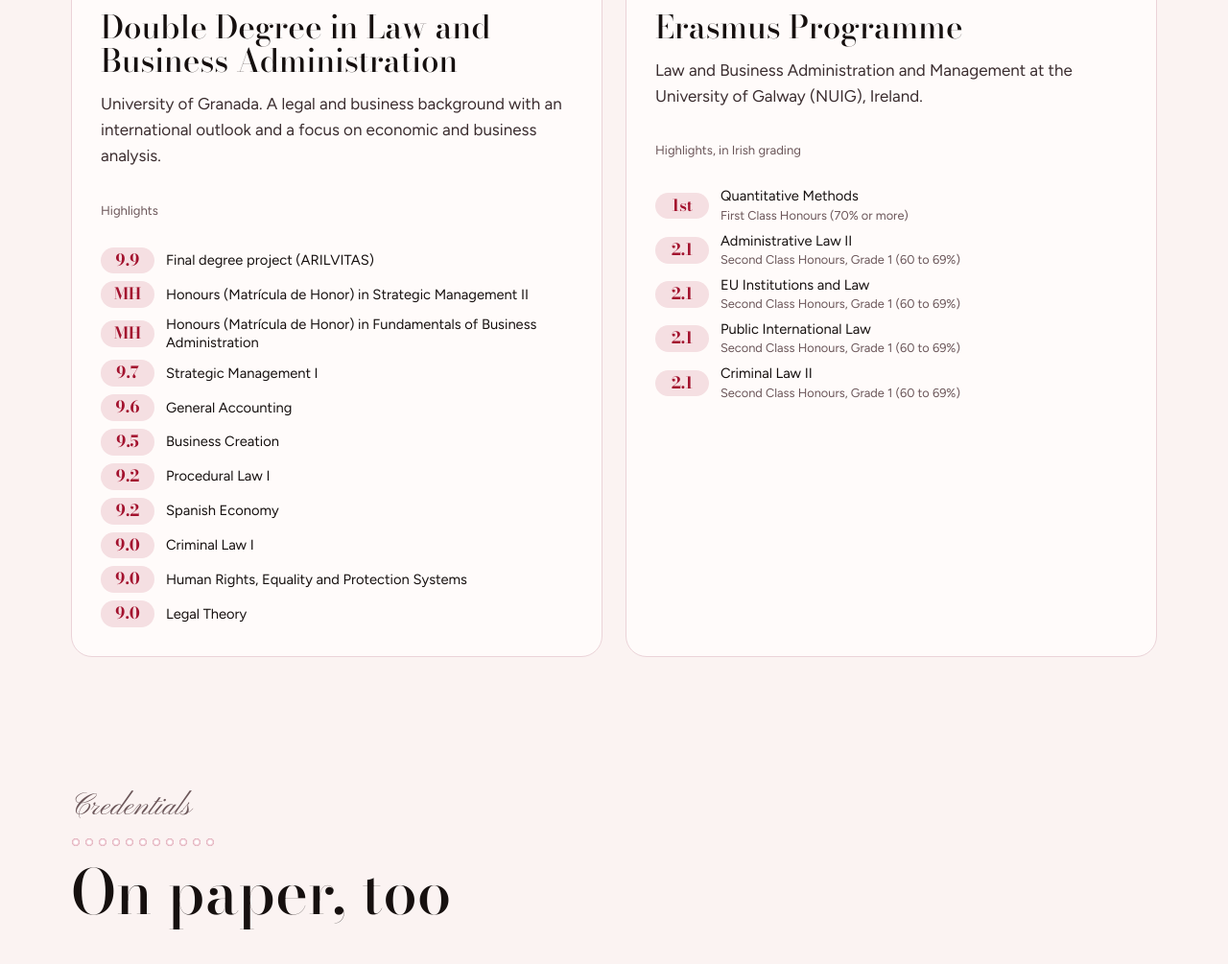
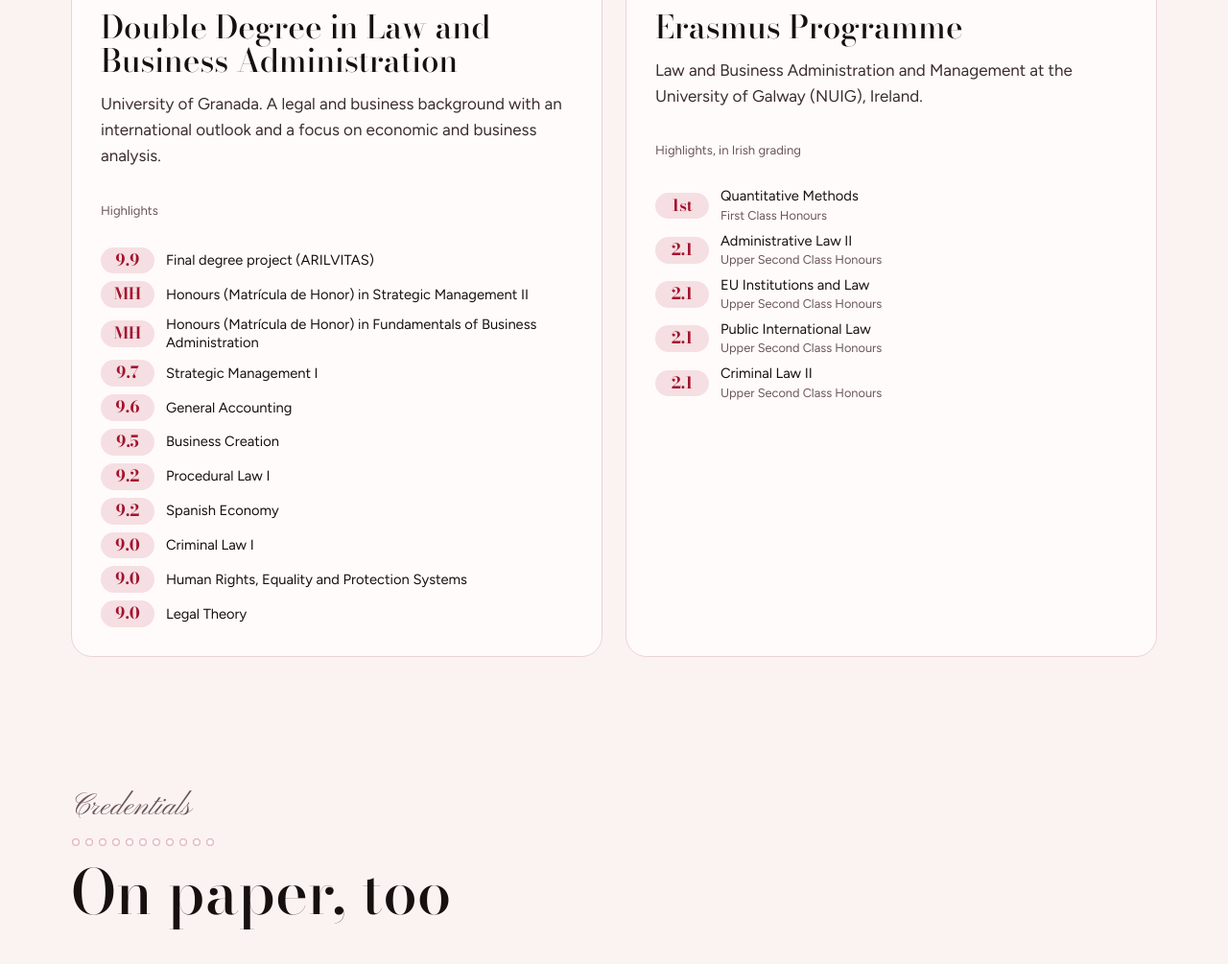
Before and after one commit to eandreagomez03/andreagomez, a plain HTML site: page index.html in a window 1280 px wide. Shown: the part 9417-10422 px from the top of the page at 96% size. Drawn offline with nearby package versions, Linux system fonts and the light colour scheme; a web font is replaced by a local one.

Commit message:
Galway: solo First Class y Upper Second, sin rangos
Co-Authored-By: Claude Opus 5.5 <noreply@anthropic.com>
Claude-Session: https://claude.ai/code/session_01JBUo2zYudCZGC9j7oiQJF4

```diff
--- a/index.html
+++ b/index.html
@@ -630,11 +630,11 @@ img{height:auto}
         <p><span class="en">Law and Business Administration and Management at the University of Galway (NUIG), Ireland.</span><span class="es">Derecho y Administración y Dirección de Empresas en la University of Galway (NUIG), Irlanda.</span></p>
         <p class="ghead"><span class="en">Highlights, in Irish grading</span><span class="es">Destacados, en la escala irlandesa</span></p>
         <ul class="grades">
-          <li><b>1st</b><span><span class="en">Quantitative Methods<br><small>First Class Honours (70% or more)</small></span><span class="es">Métodos Cuantitativos<br><small>First Class Honours (70 % o más)</small></span></span></li>
-          <li><b>2.1</b><span><span class="en">Administrative Law II<br><small>Second Class Honours, Grade 1 (60 to 69%)</small></span><span class="es">Derecho Administrativo II<br><small>Second Class Honours, Grade 1 (del 60 al 69 %)</small></span></span></li>
-          <li><b>2.1</b><span><span class="en">EU Institutions and Law<br><small>Second Class Honours, Grade 1 (60 to 69%)</small></span><span class="es">Instituciones y Derecho de la Unión Europea<br><small>Second Class Honours, Grade 1 (del 60 al 69 %)</small></span></span></li>
-          <li><b>2.1</b><span><span class="en">Public International Law<br><small>Second Class Honours, Grade 1 (60 to 69%)</small></span><span class="es">Derecho Internacional Público<br><small>Second Class Honours, Grade 1 (del 60 al 69 %)</small></span></span></li>
-          <li><b>2.1</b><span><span class="en">Criminal Law II<br><small>Second Class Honours, Grade 1 (60 to 69%)</small></span><span class="es">Derecho Penal II<br><small>Second Class Honours, Grade 1 (del 60 al 69 %)</small></span></span></li>
+          <li><b>1st</b><span><span class="en">Quantitative Methods<br><small>First Class Honours</small></span><span class="es">Métodos Cuantitativos<br><small>First Class Honours</small></span></span></li>
+          <li><b>2.1</b><span><span class="en">Administrative Law II<br><small>Upper Second Class Honours</small></span><span class="es">Derecho Administrativo II<br><small>Upper Second Class Honours</small></span></span></li>
+          <li><b>2.1</b><span><span class="en">EU Institutions and Law<br><small>Upper Second Class Honours</small></span><span class="es">Instituciones y Derecho de la Unión Europea<br><small>Upper Second Class Honours</small></span></span></li>
+          <li><b>2.1</b><span><span class="en">Public International Law<br><small>Upper Second Class Honours</small></span><span class="es">Derecho Internacional Público<br><small>Upper Second Class Honours</small></span></span></li>
+          <li><b>2.1</b><span><span class="en">Criminal Law II<br><small>Upper Second Class Honours</small></span><span class="es">Derecho Penal II<br><small>Upper Second Class Honours</small></span></span></li>
         </ul>
       </article>
     </div>
```
